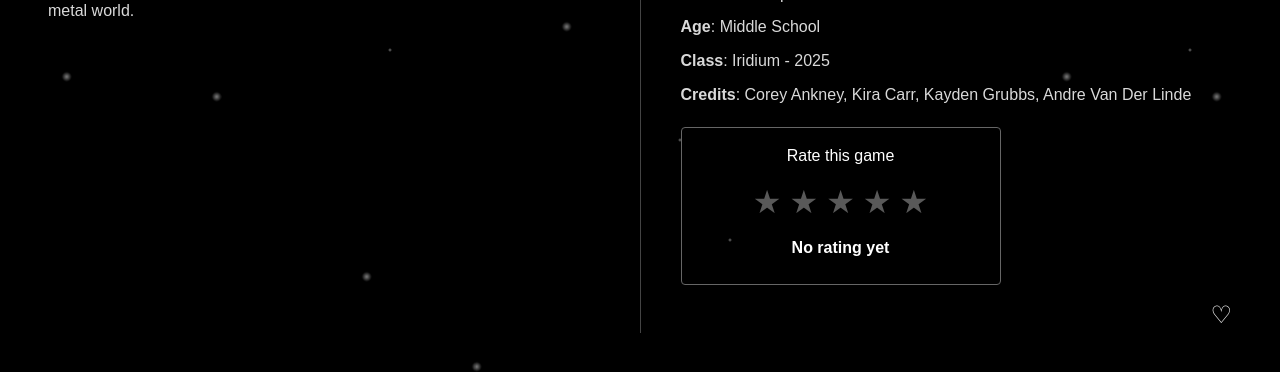
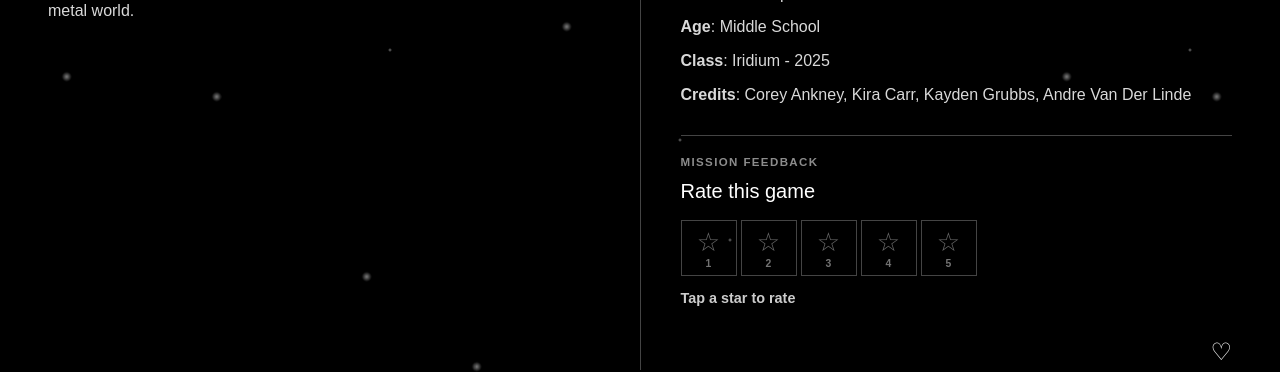
Before and after one commit to MissionToPsyche-Platinum/platinum_21a_portal-se, a Vue app in the folder Psyche-mission/: page /game/PsyX in a window 1280 px wide. Shown: the part 1100-1472 px from the top of the page. Built offline with nearby package versions, Linux system fonts and the light colour scheme; the HTML template or start-up script is replaced by a standard one.

Commit message:
style game rating box

```diff
--- a/Psyche-mission/src/components/GameRating.vue
+++ b/Psyche-mission/src/components/GameRating.vue
@@ -53,7 +53,8 @@ export default {
 </script>
 
 <template>
-  <div class="rating-box">
+  <div class="rating-box" :class="{ dark: isDark, rated: currentRating > 0 }">
+    <p class="rating-kicker">Mission feedback</p>
     <h3 class="rating-title">Rate this game</h3>
 
     <!-- loop and generate 5 stars (button), apply active class if star is selected or hovered
@@ -64,34 +65,28 @@ export default {
           :key="star"
           type="button"
           class="star-button"
-          :style="{ color: foreGround }"
           :class="{ active: star <= (hoverRating || currentRating) }"
           @click="setRating(star)"
           @mouseover="hoverRating = star"
           @mouseleave="hoverRating = 0"
           :aria-label="`Rate ${star} star${star > 1 ? 's' : ''}`"
-
       >
-        &#9733 <!-- unicode for star character -->
+        <span class="star-icon">{{ star <= (hoverRating || currentRating) ? "\u2605" : "\u2606" }}</span>
+        <span class="star-num">{{ star }}</span>
       </button>
     </div>
 
-    <p class="rating-text" :style="{ color: foreGround }">
-      <!-- if user selected a rating -->
-      <span v-if="currentRating > 0"> Your rating: {{ currentRating }}/5</span>
-      <!-- otherwise no rating yet -->
-      <span v-else>No rating yet</span>
-
+    <p class="rating-text">
+      <span v-if="currentRating > 0">{{ currentRating }} out of 5</span>
+      <span v-else>Tap a star to rate</span>
     </p>
     <button
         v-if="currentRating > 0"
         type="button"
         class="clear-button"
         @click="clearRating"
-        :style="{ color: foreGround, borderColor: foreGround }"
-
     >
-      Clear Rating
+      Clear rating
     </button>
 
   </div>
@@ -99,57 +94,109 @@ export default {
 
 <style scoped>
 .rating-box {
-  margin-top: 20px;
-  padding: 16px;
-  border: 1px solid #666666;
-  border-radius: 4px;
-  text-align: center;
-  max-width: 320px;
+  margin-top: 28px;
+  padding: 18px 0 4px;
+  border: none;
+  border-top: 1px solid #444444;
+  text-align: left;
+  max-width: none;
+}
+
+.rating-kicker {
+  margin: 0 0 4px;
+  font-size: 0.72rem;
+  font-weight: 600;
+  letter-spacing: 0.12em;
+  text-transform: uppercase;
+  opacity: 0.55;
 }
 
 .rating-title {
-  margin: 0 0 10px;
-  font-size: 1rem;
+  margin: 0 0 14px;
+  font-size: 1.25rem;
 }
 
 .stars {
   display: flex;
-  justify-content: center;
-  gap: 8px;
-  margin-bottom: 10px;
+  justify-content: flex-start;
+  gap: 4px;
+  margin-bottom: 12px;
 }
 
 .star-button {
+  flex: 1;
+  max-width: 56px;
+  display: flex;
+  flex-direction: column;
+  align-items: center;
+  gap: 4px;
+  padding: 8px 4px 6px;
   background: transparent;
-  border: none;
-  font-size: 32px;
+  border: 1px solid #444444;
+  color: inherit;
+  font-size: 26px;
+  line-height: 1;
   cursor: pointer;
-  opacity: 0.35;
-  transition: transform 0.2s ease, opacity 0.2s ease;
+  opacity: 1;
+  transition: border-color 0.2s ease, background 0.2s ease, color 0.2s ease;
 }
 
+.star-icon {
+  color: inherit;
+  opacity: 0.4;
+}
+
+.star-num {
+  font-size: 0.65rem;
+  font-weight: 600;
+  letter-spacing: 0.04em;
+  opacity: 0.45;
+}
+
+.star-button:hover,
 .star-button.active {
+  border-color: #e8c547;
+  background: rgba(232, 197, 71, 0.12);
+}
+
+.star-button.active .star-icon,
+.star-button:hover .star-icon {
+  color: #e8c547;
   opacity: 1;
-  transform: scale(1.1);
+}
+
+.star-button.active .star-num,
+.star-button:hover .star-num {
+  color: #e8c547;
+  opacity: 1;
 }
 
 .rating-text {
-  margin: 8px 0;
+  margin: 0 0 8px;
+  font-size: 0.9rem;
   font-weight: 600;
+  opacity: 0.8;
 }
 
 .clear-button {
-  padding: 10px 16px;
-  border: 1px solid currentColor;
+  padding: 0;
+  border: none;
   background: transparent;
+  color: inherit;
   cursor: pointer;
-  border-radius: 4px;
+  font-size: 0.8rem;
   font-weight: 600;
+  letter-spacing: 0.04em;
+  text-transform: uppercase;
+  text-decoration: underline;
+  text-underline-offset: 3px;
+  opacity: 0.7;
 }
 
 .clear-button:hover {
-  background: #111111;
-  color: #ffffff;
-  border-color: #111111;
+  opacity: 1;
+  background: transparent;
+  color: inherit;
+  border-color: transparent;
 }
 </style>
```
